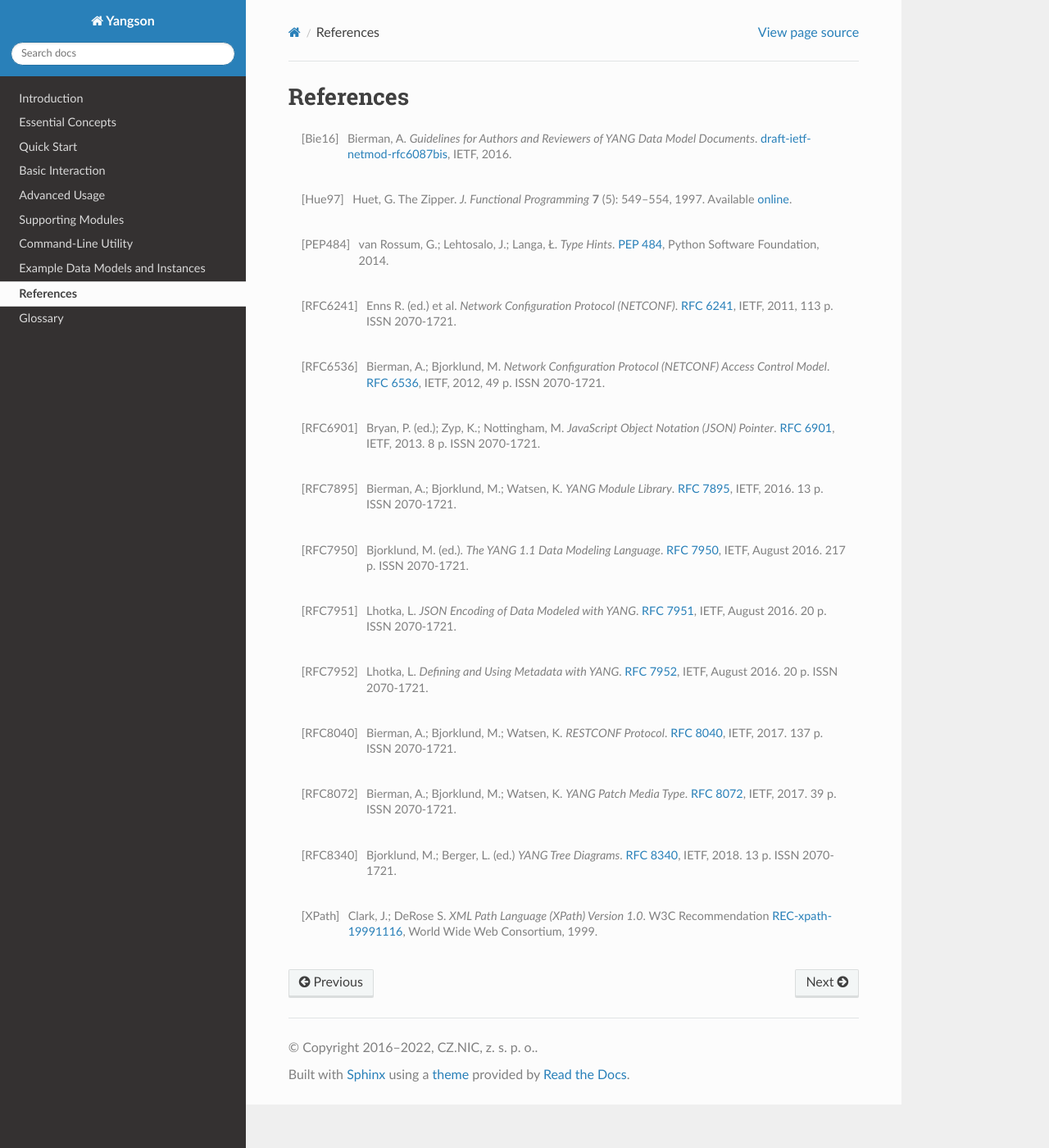
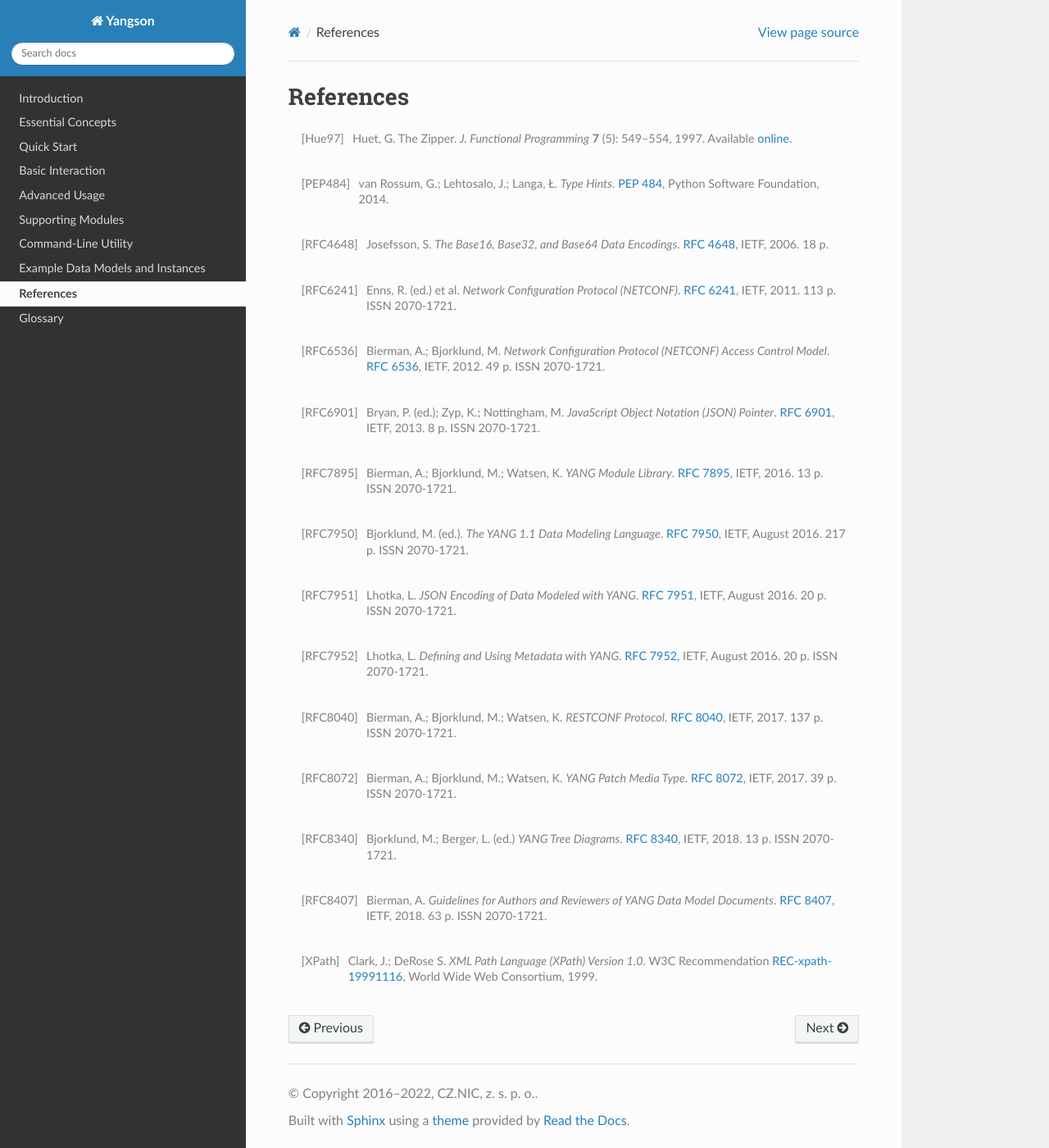
Before and after one commit to CZ-NIC/yangson, a Sphinx documentation site: the page built from docs/references.rst, in a window 1280 px wide and 1400 px high. Shown: the whole window at 82% size. Built offline with Sphinx 7.4.7 and the Read the Docs theme 2.0.0, drawn with Linux system fonts in a browser that asks for light colours.

Commit message:
Update references

```diff
--- a/docs/concepts-terms.rst
+++ b/docs/concepts-terms.rst
@@ -17,7 +17,7 @@ YANG are less than intuitive, and some are perhaps even slightly
 peculiar. This section gives an overview of fundamental YANG concepts
 and terms the are needed for understanding the documentation of the
 *Yangson* library. However, it is no substitute for studying YANG
-documentation, especially [RFC7950]_ and [Bie16]_.
+documentation, especially [RFC7950]_ and [RFC8407]_.
 
 Another factor that may confuse users of the *Yangson* library is
 conflicting terminology: some terms, such as *module* or *instance*,
--- a/docs/references.rst
+++ b/docs/references.rst
@@ -1,12 +1,6 @@
 **********
 References
 **********
-
-.. [Bie16] Bierman, A. *Guidelines for Authors and Reviewers of YANG
-       Data Model Documents*. `draft-ietf-netmod-rfc6087bis`__,
-       IETF, 2016.
-
-__ https://tools.ietf.org/html/draft-ietf-netmod-rfc6087bis
 
 .. [Hue97] Huet, G. The Zipper. *J. Functional Programming* **7** (5):
        549–554, 1997. Available online__.
@@ -18,58 +12,67 @@ __ http://gallium.inria.fr/~huet/PUBLIC/zip.pdf
 
 __ https://www.python.org/dev/peps/pep-0484
 
-.. [RFC6241] Enns R. (ed.) et al. *Network Configuration Protocol
-         (NETCONF)*. `RFC 6241`__, IETF, 2011, 113 p. ISSN
+.. [RFC4648] Josefsson, S. *The Base16, Base32, and Base64 Data Encodings*. `RFC 4648`__, IETF, 2006. 18 p.
+
+__ https://rfc-editor.org/rfc/rfc4648.html
+
+.. [RFC6241] Enns, R. (ed.) et al. *Network Configuration Protocol
+         (NETCONF)*. `RFC 6241`__, IETF, 2011. 113 p. ISSN
          2070-1721.
 
-__ https://tools.ietf.org/html/rfc6241
+__ https://rfc-editor.org/rfc/rfc6241.html
 
 .. [RFC6536] Bierman, A.; Bjorklund, M. *Network Configuration
          Protocol (NETCONF) Access Control Model*. `RFC 6536`__,
-         IETF, 2012, 49 p. ISSN 2070-1721.
+         IETF, 2012. 49 p. ISSN 2070-1721.
 
-__ https://tools.ietf.org/html/rfc6536
+__ https://rfc-editor.org/rfc/rfc6536.html
 
 .. [RFC6901] Bryan, P. (ed.); Zyp, K.; Nottingham, M. *JavaScript
          Object Notation (JSON) Pointer*. `RFC 6901`__,
          IETF, 2013. 8 p. ISSN 2070-1721.
 
-__ https://tools.ietf.org/html/rfc6901
+__ https://rfc-editor.org/rfc/rfc6901.html
 
 .. [RFC7895] Bierman, A.; Bjorklund, M.; Watsen, K. *YANG Module
          Library*. `RFC 7895`__, IETF, 2016. 13 p. ISSN 2070-1721.
 
-__ https://tools.ietf.org/html/rfc7895
+__ https://rfc-editor.org/rfc/rfc7895.html
 
 .. [RFC7950] Bjorklund, M. (ed.). *The YANG 1.1 Data Modeling Language*.
          `RFC 7950`__, IETF, August 2016. 217 p. ISSN 2070-1721.
 
-__ https://tools.ietf.org/html/rfc7950
+__ https://rfc-editor.org/rfc/rfc7950.html
 
 .. [RFC7951] Lhotka, L. *JSON Encoding of Data Modeled with YANG*.
        `RFC 7951`__, IETF, August 2016. 20 p. ISSN 2070-1721.
 
-__ https://tools.ietf.org/html/rfc7951
+__ https://rfc-editor.org/rfc/rfc7951.html
 
 .. [RFC7952] Lhotka, L. *Defining and Using Metadata with YANG*.
        `RFC 7952`__, IETF, August 2016. 20 p. ISSN 2070-1721.
 
-__ https://tools.ietf.org/html/rfc7952
+__ https://rfc-editor.org/rfc/rfc7952.html
 
 .. [RFC8040] Bierman, A.; Bjorklund, M.; Watsen, K. *RESTCONF Protocol*.
        `RFC 8040`__, IETF, 2017. 137 p. ISSN 2070-1721.
 
-__ https://tools.ietf.org/html/rfc8040
+__ https://rfc-editor.org/rfc/rfc8040.html
 
 .. [RFC8072] Bierman, A.; Bjorklund, M.; Watsen, K. *YANG Patch Media Type*.
        `RFC 8072`__, IETF, 2017. 39 p. ISSN 2070-1721.
 
-__ https://tools.ietf.org/html/rfc8072
+__ https://rfc-editor.org/rfc/rfc8072.html
 
 .. [RFC8340] Bjorklund, M.; Berger, L. (ed.) *YANG Tree Diagrams*.
        `RFC 8340`__, IETF, 2018. 13 p. ISSN 2070-1721.
 
-__ https://tools.ietf.org/html/rfc8340
+__ https://rfc-editor.org/rfc/rfc8340.html
+
+.. [RFC8407] Bierman, A. *Guidelines for Authors and Reviewers of YANG
+       Data Model Documents*. `RFC 8407`__, IETF, 2018. 63 p. ISSN 2070-1721.
+
+__ https://rfc-editor.org/rfc/rfc8407.html
 
 .. [XPath] Clark, J.; DeRose S. *XML Path Language (XPath) Version
        1.0*. W3C Recommendation `REC-xpath-19991116`__, World Wide
```
